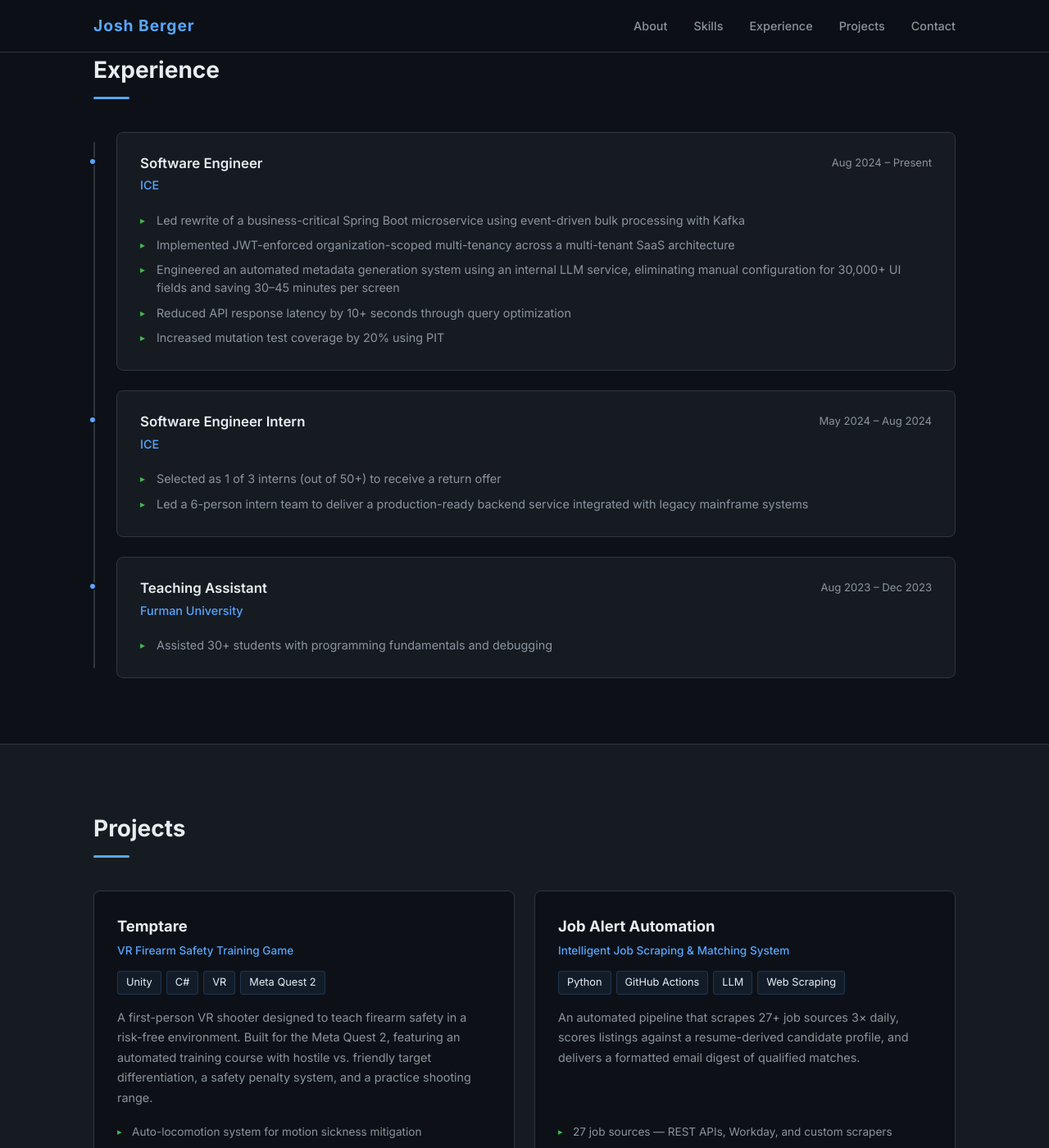
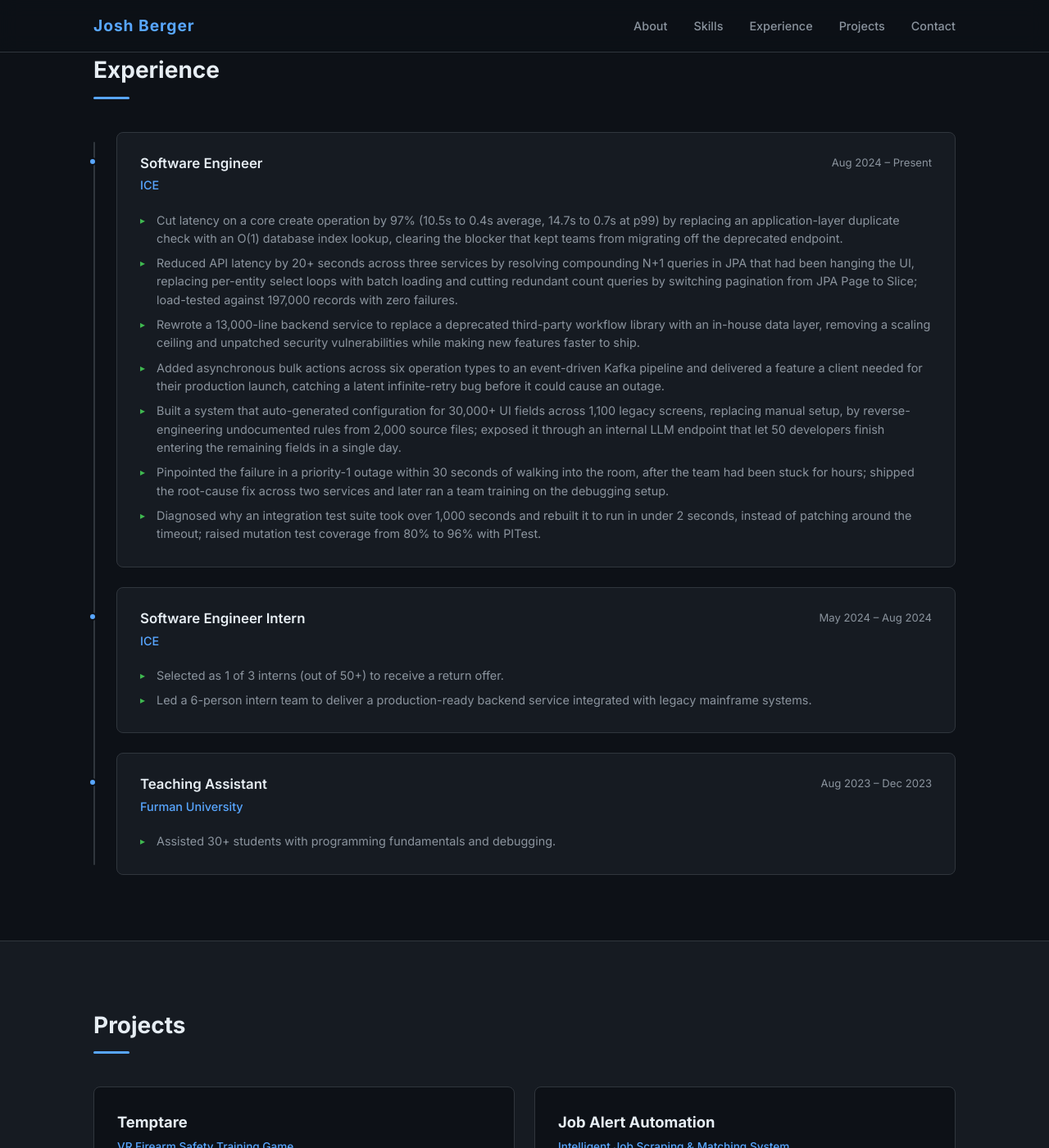
Before and after one commit to joshberger5/joshberger5.github.io, a Jekyll site: the page built from index.md, in a window 1280 px wide and 1400 px high, scrolled down 1866 px. Shown: the whole window at 82% size. Built offline with Jekyll 4.4.1, drawn with Linux system fonts in a browser that asks for light colours.

Commit message:
reworded experience.html

```diff
--- a/_includes/experience.html
+++ b/_includes/experience.html
@@ -13,11 +13,13 @@
           <div class="exp-card__period">Aug 2024 – Present</div>
         </div>
         <ul class="exp-card__bullets">
-          <li>Led rewrite of a business-critical Spring Boot microservice using event-driven bulk processing with Kafka</li>
-          <li>Implemented JWT-enforced organization-scoped multi-tenancy across a multi-tenant SaaS architecture</li>
-          <li>Engineered an automated metadata generation system using an internal LLM service, eliminating manual configuration for 30,000+ UI fields and saving 30–45 minutes per screen</li>
-          <li>Reduced API response latency by 10+ seconds through query optimization</li>
-          <li>Increased mutation test coverage by 20% using PIT</li>
+          <li>Cut latency on a core create operation by 97% (10.5s to 0.4s average, 14.7s to 0.7s at p99) by replacing an application-layer duplicate check with an O(1) database index lookup, clearing the blocker that kept teams from migrating off the deprecated endpoint.</li>
+          <li>Reduced API latency by 20+ seconds across three services by resolving compounding N+1 queries in JPA that had been hanging the UI, replacing per-entity select loops with batch loading and cutting redundant count queries by switching pagination from JPA Page to Slice; load-tested against 197,000 records with zero failures.</li>
+          <li>Rewrote a 13,000-line backend service to replace a deprecated third-party workflow library with an in-house data layer, removing a scaling ceiling and unpatched security vulnerabilities while making new features faster to ship.</li>
+          <li>Added asynchronous bulk actions across six operation types to an event-driven Kafka pipeline and delivered a feature a client needed for their production launch, catching a latent infinite-retry bug before it could cause an outage.</li>
+          <li>Built a system that auto-generated configuration for 30,000+ UI fields across 1,100 legacy screens, replacing manual setup, by reverse-engineering undocumented rules from 2,000 source files; exposed it through an internal LLM endpoint that let 50 developers finish entering the remaining fields in a single day.</li>
+          <li>Pinpointed the failure in a priority-1 outage within 30 seconds of walking into the room, after the team had been stuck for hours; shipped the root-cause fix across two services and later ran a team training on the debugging setup.</li>
+          <li>Diagnosed why an integration test suite took over 1,000 seconds and rebuilt it to run in under 2 seconds, instead of patching around the timeout; raised mutation test coverage from 80% to 96% with PITest.</li>
         </ul>
       </div>
 
@@ -30,8 +32,8 @@
           <div class="exp-card__period">May 2024 – Aug 2024</div>
         </div>
         <ul class="exp-card__bullets">
-          <li>Selected as 1 of 3 interns (out of 50+) to receive a return offer</li>
-          <li>Led a 6-person intern team to deliver a production-ready backend service integrated with legacy mainframe systems</li>
+          <li>Selected as 1 of 3 interns (out of 50+) to receive a return offer.</li>
+          <li>Led a 6-person intern team to deliver a production-ready backend service integrated with legacy mainframe systems.</li>
         </ul>
       </div>
 
@@ -44,7 +46,7 @@
           <div class="exp-card__period">Aug 2023 – Dec 2023</div>
         </div>
         <ul class="exp-card__bullets">
-          <li>Assisted 30+ students with programming fundamentals and debugging</li>
+          <li>Assisted 30+ students with programming fundamentals and debugging.</li>
         </ul>
       </div>
 
```
